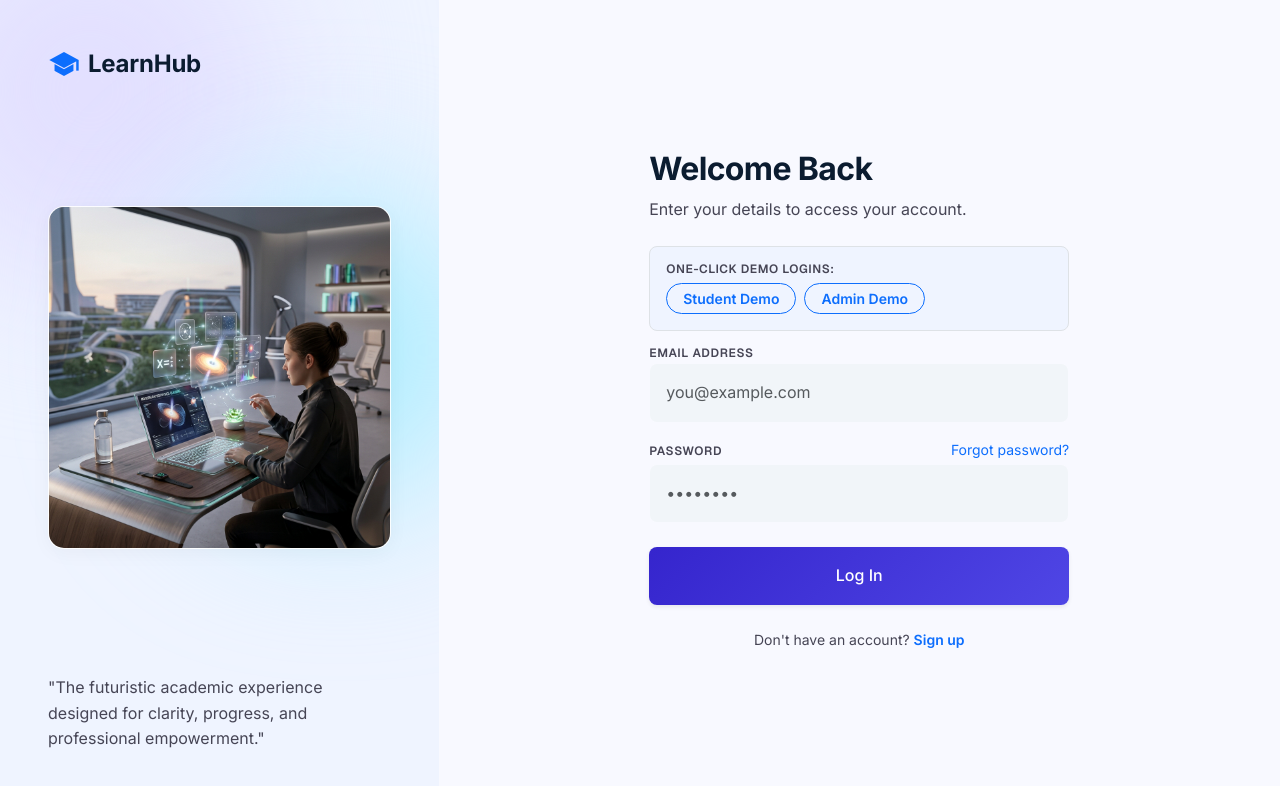
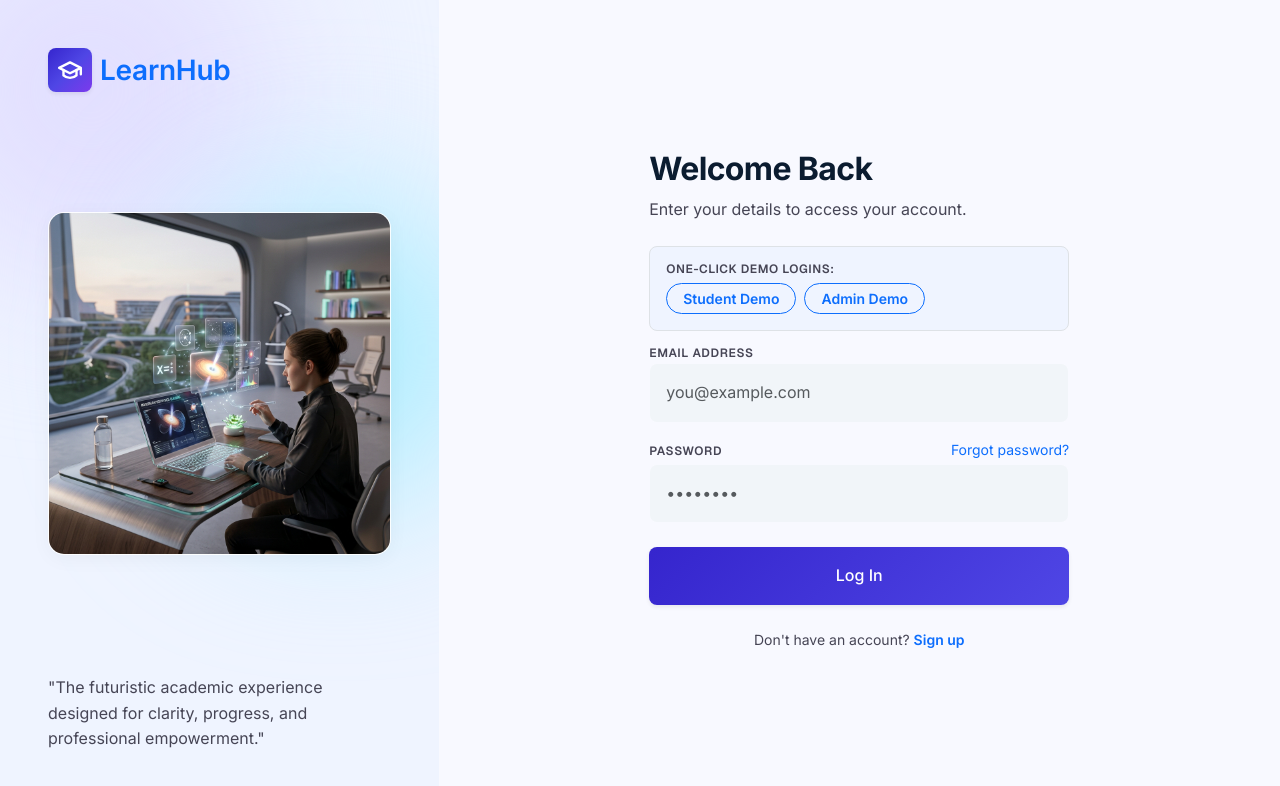
Before and after one commit to darshitaliya/LearnHub, a React (Vite) app in the folder client/: page /login in a window 1280 px wide. Shown: the top 786 px of the page. Built offline with nearby package versions, Linux system fonts and the light colour scheme; no server answers; the HTML template or start-up script is replaced by a standard one.

Commit message:
Add universal SVG Logo component across Navbar, Footer, Auth pages

```diff
--- a/client/src/components/Footer.jsx
+++ b/client/src/components/Footer.jsx
@@ -1,5 +1,6 @@
 import React from 'react';
 import { Link } from 'react-router-dom';
+import Logo from './Logo';
 
 export default function Footer({ onNavigate }) {
   const scrollToTop = (e) => {
@@ -14,15 +15,7 @@ export default function Footer({ onNavigate }) {
           {/* Brand & Mission Column */}
           <div className="col-12 col-lg-4">
             <div className="d-flex flex-column gap-3 max-w-sm">
-              <Link to="/" className="text-decoration-none d-flex align-items-center gap-2 m-0">
-                <div
-                  className="rounded-3 text-white d-flex align-items-center justify-content-center shadow-sm"
-                  style={{ width: '36px', height: '36px', background: 'linear-gradient(135deg, #3525cd 0%, #4f46e5 100%)' }}
-                >
-                  <span className="material-symbols-outlined fs-5 fill m-0 text-white">school</span>
-                </div>
-                <span className="font-headline-md text-primary font-bold fs-4">LearnHub</span>
-              </Link>
+              <Logo size="md" />
 
               <p className="font-body-sm text-on-surface-variant m-0" style={{ lineHeight: '1.6' }}>
                 Empowering the next generation of software engineers, AI researchers, and digital product designers through state-of-the-art curriculum.
--- /dev/null
+++ b/client/src/components/Logo.jsx
@@ -0,0 +1,55 @@
+import React from 'react';
+import { Link } from 'react-router-dom';
+
+export default function Logo({ size = 'md', to = '/', className = '', showText = true, textClass = '' }) {
+  const iconSizes = {
+    sm: { box: 30, icon: 18, font: 'fs-5' },
+    md: { box: 36, icon: 22, font: 'fs-4' },
+    lg: { box: 44, icon: 26, font: 'fs-3' },
+    xl: { box: 52, icon: 32, font: 'fs-2' },
+  };
+
+  const { box, icon, font } = iconSizes[size] || iconSizes.md;
+
+  const content = (
+    <div className={`d-inline-flex align-items-center gap-2 ${className}`}>
+      <div
+        className="rounded-3 text-white d-flex align-items-center justify-content-center shadow-sm flex-shrink-0"
+        style={{
+          width: `${box}px`,
+          height: `${box}px`,
+          background: 'linear-gradient(135deg, #3525cd 0%, #4f46e5 50%, #7c3aed 100%)',
+        }}
+      >
+        <svg
+          width={icon}
+          height={icon}
+          viewBox="0 0 24 24"
+          fill="none"
+          stroke="currentColor"
+          strokeWidth="2.2"
+          strokeLinecap="round"
+          strokeLinejoin="round"
+        >
+          <path d="M22 10v6M2 10l10-5 10 5-10 5z" />
+          <path d="M6 12v5c3 3 9 3 12 0v-5" />
+        </svg>
+      </div>
+      {showText && (
+        <span className={`font-headline-md text-primary font-bold ${textClass || font}`}>
+          LearnHub
+        </span>
+      )}
+    </div>
+  );
+
+  if (to) {
+    return (
+      <Link to={to} className="text-decoration-none d-inline-flex align-items-center m-0">
+        {content}
+      </Link>
+    );
+  }
+
+  return content;
+}
--- a/client/src/components/Navbar.jsx
+++ b/client/src/components/Navbar.jsx
@@ -4,6 +4,8 @@ import { useAuth } from '../context/AuthContext';
 import { useCart } from '../context/CartContext';
 import { useCourses } from '../context/CourseContext';
 import { useTheme } from '../context/ThemeContext';
+
+import Logo from './Logo';
 
 export default function Navbar() {
   const { user, isAuthenticated, logout, isAdmin, isInstructor } = useAuth();
@@ -24,15 +26,7 @@ export default function Navbar() {
     <header className="sticky-top z-3 bg-white border-bottom border-outline-variant/20 shadow-sm w-100">
       <div className="max-w-container-max mx-auto px-3 px-md-5 py-3 d-flex align-items-center justify-content-between">
         <div className="d-flex align-items-center gap-4 gap-lg-5">
-          <Link to="/" className="text-decoration-none d-flex align-items-center gap-2 m-0">
-            <div
-              className="rounded-3 text-white d-flex align-items-center justify-content-center shadow-sm"
-              style={{ width: '36px', height: '36px', background: 'linear-gradient(135deg, #3525cd 0%, #4f46e5 100%)' }}
-            >
-              <span className="material-symbols-outlined fs-5 fill m-0 text-white">school</span>
-            </div>
-            <span className="font-headline-md text-primary font-bold fs-4">LearnHub</span>
-          </Link>
+          <Logo size="md" />
 
           <nav className="d-none d-md-flex align-items-center gap-3">
             <Link to="/courses" className="font-body-base text-on-surface-variant text-decoration-none hover-primary px-2 py-1 rounded fw-medium">
--- a/client/src/pages/LoginPage.jsx
+++ b/client/src/pages/LoginPage.jsx
@@ -1,6 +1,7 @@
 import React, { useState } from 'react';
 import { Link, useNavigate } from 'react-router-dom';
 import { useAuth } from '../context/AuthContext';
+import Logo from '../components/Logo';
 
 export default function LoginPage() {
   const [email, setEmail] = useState('');
@@ -22,64 +23,45 @@ export default function LoginPage() {
     }
   }, [user, navigate]);
 
-  const validateFrontend = () => {
-    const errors = {};
-    const emailRegex = /^[^\s@]+@[^\s@]+\.[^\s@]+$/;
-
-    if (!email.trim()) {
-      errors.email = 'Email address is required.';
-    } else if (!emailRegex.test(email.trim())) {
-      errors.email = 'Please enter a valid email address.';
-    }
-
-    if (!password) {
-      errors.password = 'Password is required.';
-    }
-
-    return errors;
-  };
-
   const handleSubmit = async (e) => {
     e.preventDefault();
     setError('');
     setFieldErrors({});
+    setLoading(true);
 
-    const clientErrors = validateFrontend();
-    if (Object.keys(clientErrors).length > 0) {
-      setFieldErrors(clientErrors);
-      setError(Object.values(clientErrors)[0]);
-      return;
-    }
+    const result = await login(email, password);
+    setLoading(false);
 
-    setLoading(true);
-    try {
-      const loggedUser = await login(email, password);
-      if (loggedUser?.role === 'admin') {
+    if (result.success) {
+      if (result.user.role === 'admin') {
         navigate('/admin');
       } else {
         navigate('/dashboard');
       }
-    } catch (err) {
-      const serverErr = err.response?.data?.error || 'Invalid email or password.';
-      setError(serverErr);
-      if (err.response?.data?.fieldErrors) {
-        setFieldErrors(err.response.data.fieldErrors);
+    } else {
+      if (result.fieldErrors) {
+        setFieldErrors(result.fieldErrors);
       }
-    } finally {
-      setLoading(false);
+      setError(result.error || 'Invalid credentials.');
     }
   };
 
+  const fillCredentials = (roleEmail, rolePass) => {
+    setEmail(roleEmail);
+    setPassword(rolePass);
+    setError('');
+    setFieldErrors({});
+  };
+
   return (
-    <div className="bg-surface text-on-surface font-body-base min-vh-100 w-100 d-flex">
+    <div className="min-vh-100 w-100 d-flex flex-column flex-lg-row bg-surface">
       {/* Left Panel - Brand & Illustration */}
       <div className="d-none d-lg-flex flex-column w-50 bg-surface-container-low p-5 position-relative overflow-hidden">
         <div className="position-absolute rounded-circle opacity-30 pointer-events-none" style={{ top: '-100px', left: '-100px', width: '380px', height: '380px', backgroundColor: '#e2dfff', filter: 'blur(80px)' }} />
         <div className="position-absolute rounded-circle opacity-30 pointer-events-none" style={{ top: '200px', right: '-50px', width: '300px', height: '300px', backgroundColor: '#acedff', filter: 'blur(80px)' }} />
 
-        <div className="position-relative z-1 d-flex align-items-center gap-2 cursor-pointer" onClick={() => navigate('/')}>
-          <span className="material-symbols-outlined text-primary fs-2 fill">school</span>
-          <span className="font-headline-md text-on-surface fw-bold fs-4">LearnHub</span>
+        <div className="position-relative z-1">
+          <Logo size="lg" />
         </div>
 
         <div className="flex-grow-1 d-flex align-items-center justify-content-center position-relative z-1 w-100 max-w-lg mx-auto py-4">
@@ -102,9 +84,8 @@ export default function LoginPage() {
       {/* Right Panel - Login Form */}
       <div className="w-100 w-lg-50 d-flex align-items-center justify-content-center p-4 p-md-5 bg-surface position-relative z-2">
         <div className="w-100" style={{ maxWidth: '420px' }}>
-          <div className="d-lg-none d-flex justify-content-center align-items-center gap-2 mb-4 cursor-pointer" onClick={() => navigate('/')}>
-            <span className="material-symbols-outlined text-primary fs-3 fill">school</span>
-            <span className="font-headline-md text-on-surface fw-bold fs-4">LearnHub</span>
+          <div className="d-lg-none d-flex justify-content-center mb-4">
+            <Logo size="lg" />
           </div>
 
           <div className="mb-4">
--- a/client/src/pages/RegisterPage.jsx
+++ b/client/src/pages/RegisterPage.jsx
@@ -56,12 +56,14 @@ export default function RegisterPage() {
     }
 
     if (!formData.password) {
-      errors.password = 'Password must be at least 8 characters.';
-    } else if (formData.password.length < 8) {
-      errors.password = 'Password must be at least 8 characters.';
+      errors.password = 'Password is required.';
+    } else if (formData.password.length < 6) {
+      errors.password = 'Password must be at least 6 characters.';
     }
 
-    if (formData.password !== formData.confirmPassword) {
+    if (!formData.confirmPassword) {
+      errors.confirmPassword = 'Confirm your password.';
+    } else if (formData.password !== formData.confirmPassword) {
       errors.confirmPassword = 'Passwords do not match.';
     }
 
@@ -82,14 +84,10 @@ export default function RegisterPage() {
 
     setLoading(true);
     try {
-      const registeredUser = await register(formData);
-      if (registeredUser?.role === 'admin') {
-        navigate('/admin');
-      } else {
-        navigate('/dashboard');
-      }
+      await register(formData.name, formData.email, formData.phone, formData.password);
+      navigate('/dashboard');
     } catch (err) {
-      const serverErr = err.response?.data?.error || 'Registration failed. Please try again.';
+      const serverErr = err.response?.data?.error || 'Registration failed.';
       setError(serverErr);
       if (err.response?.data?.fieldErrors) {
         setFieldErrors(err.response.data.fieldErrors);
@@ -106,9 +104,8 @@ export default function RegisterPage() {
         <div className="position-absolute rounded-circle opacity-30 pointer-events-none" style={{ top: '-100px', left: '-100px', width: '380px', height: '380px', backgroundColor: '#e2dfff', filter: 'blur(80px)' }} />
         <div className="position-absolute rounded-circle opacity-30 pointer-events-none" style={{ top: '200px', right: '-50px', width: '300px', height: '300px', backgroundColor: '#acedff', filter: 'blur(80px)' }} />
 
-        <div className="position-relative z-1 d-flex align-items-center gap-2 cursor-pointer" onClick={() => navigate('/')}>
-          <span className="material-symbols-outlined text-primary fs-2 fill">school</span>
-          <span className="font-headline-md text-on-surface fw-bold fs-4">LearnHub</span>
+        <div className="position-relative z-1">
+          <Logo size="lg" />
         </div>
 
         <div className="flex-grow-1 d-flex align-items-center justify-content-center position-relative z-1 w-100 max-w-lg mx-auto py-4">
@@ -131,9 +128,8 @@ export default function RegisterPage() {
       {/* Right Panel - Register Form */}
       <div className="w-100 w-lg-50 d-flex align-items-center justify-content-center p-4 p-md-5 bg-surface position-relative z-2">
         <div className="w-100" style={{ maxWidth: '420px' }}>
-          <div className="d-lg-none d-flex justify-content-center align-items-center gap-2 mb-4 cursor-pointer" onClick={() => navigate('/')}>
-            <span className="material-symbols-outlined text-primary fs-3 fill">school</span>
-            <span className="font-headline-md text-on-surface fw-bold fs-4">LearnHub</span>
+          <div className="d-lg-none d-flex justify-content-center mb-4">
+            <Logo size="lg" />
           </div>
 
           <div className="mb-4">
```
